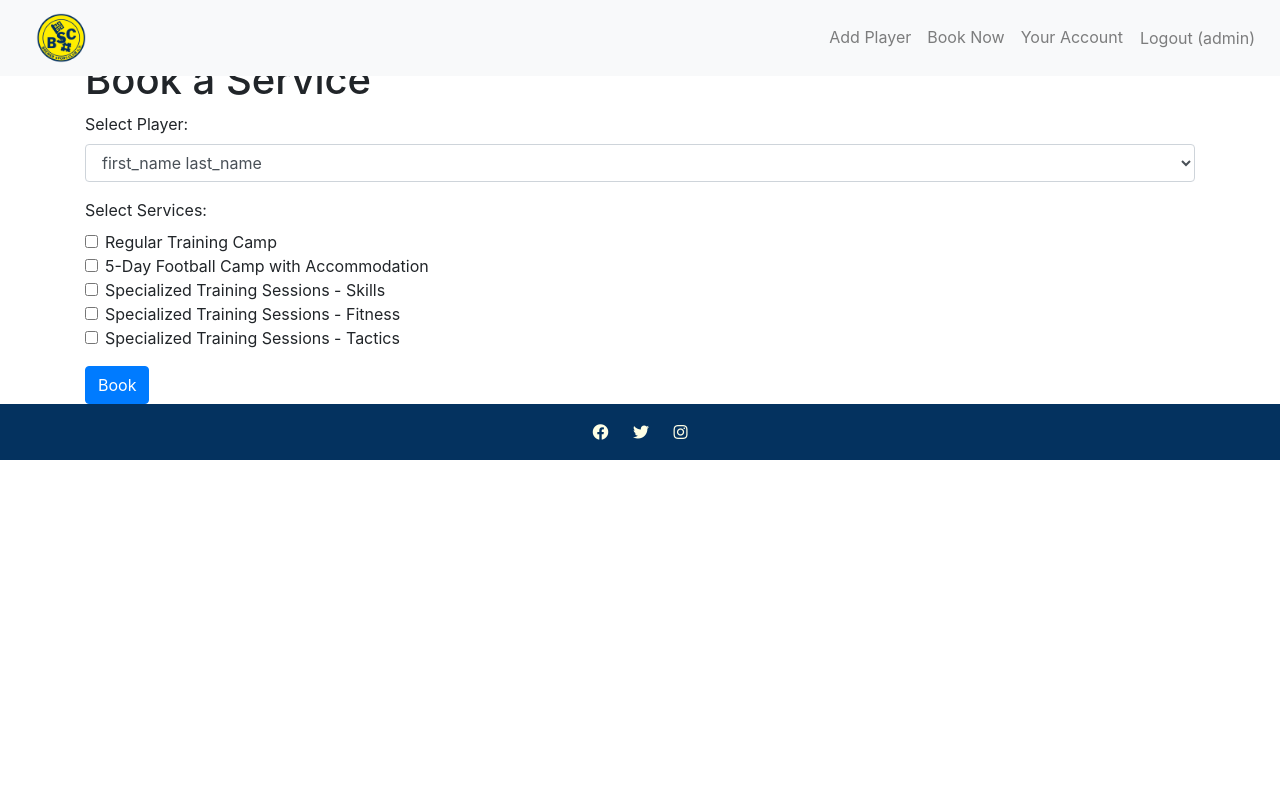
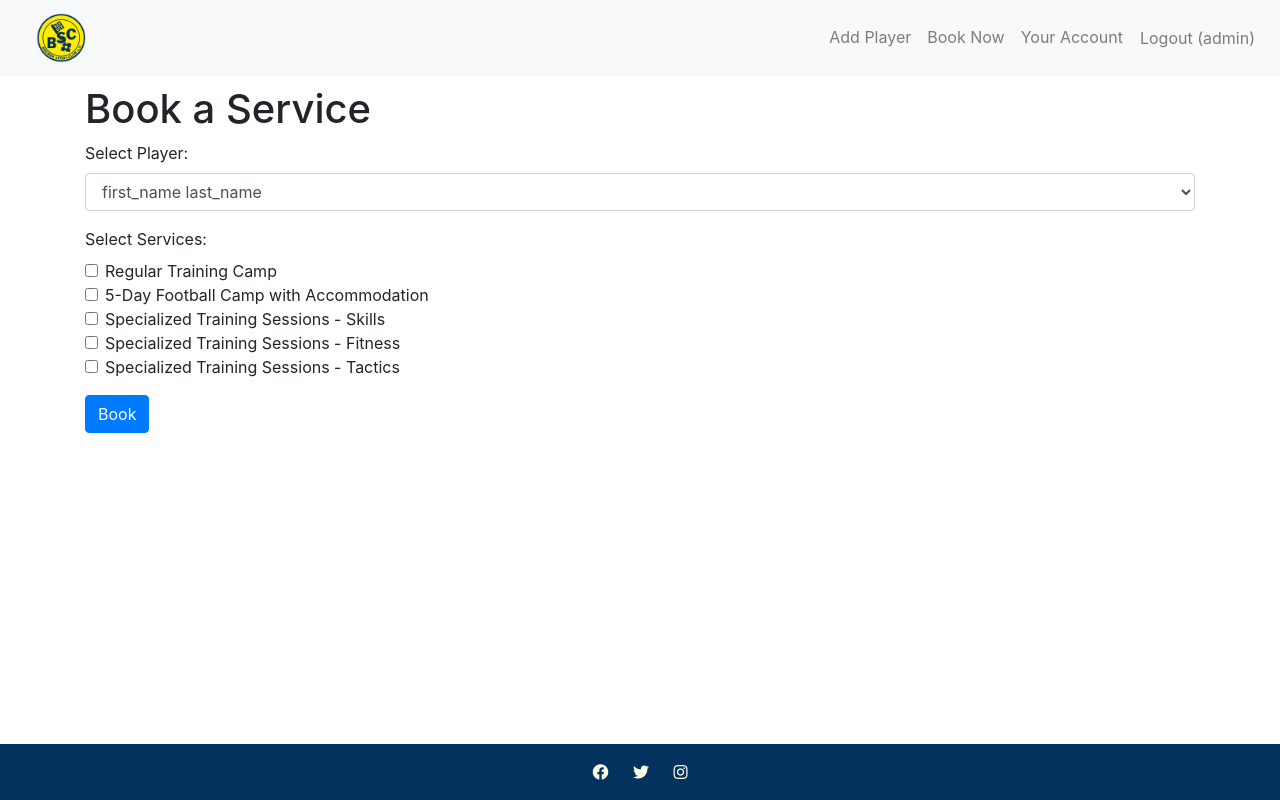
Before and after one commit to ibra8080/BSC-Hastedt-football-camp, a Django app: page /book_service/ in a window 1280 px wide. Run offline with Django 4.2, Linux system fonts and the light colour scheme; a user stored in the database is signed in; data comes from the database, SQL or seed files in the repository; both versions use the stored data as it was after the commit; some libraries are stand-ins or nearby versions.

Commit message:
Push the footer to the bottom

```diff
--- a/football_camp/static/css/style.css
+++ b/football_camp/static/css/style.css
@@ -1,11 +1,20 @@
 html, body {
-    height: 100%;
+
     margin: 0;
 }
+.wrapper {
+    display: flex;
+    min-height: 100vh;
+    flex-direction: column;
+    justify-content: space-between;
+}
 
-body {
-    padding-top: 56px;
-    background-color: #ffffe5;
+/* body {
+    padding-top: 70px;
+} */
+
+.flex-shrink-0 {
+    padding-top: 85px;
 }
 
 main {
```
Also changed, not shown: db.sqlite3.
